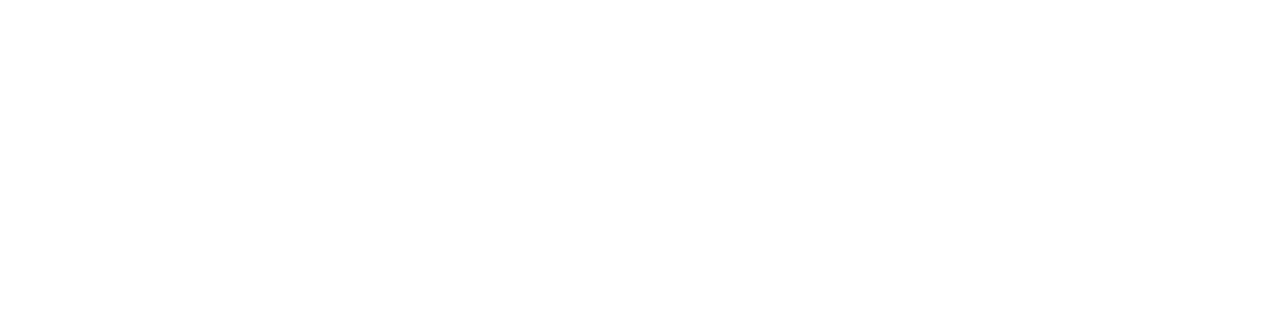
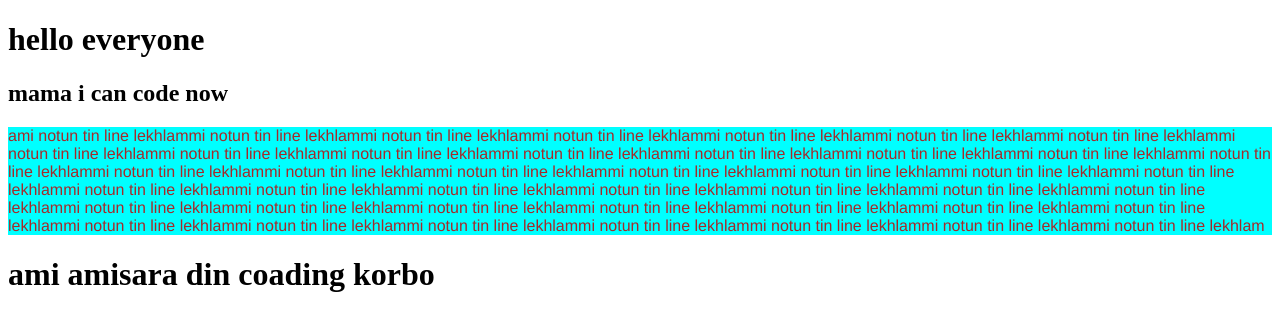
Before and after one commit to shafeen003/My-third-repo, a plain HTML site: page parctice-third-repo.html in a window 1280 px wide. Drawn offline with Linux system fonts and the light colour scheme.

Commit message:
style added

```diff
--- a/parctice-third-repo.html
+++ b/parctice-third-repo.html
@@ -5,8 +5,13 @@
     <meta http-equiv="X-UA-Compatible" content="IE=edge">
     <meta name="viewport" content="width=device-width, initial-scale=1.0">
     <title>practice third repo</title>
+    <link rel="stylesheet" href="style.css">
 </head>
 <body>
-
+    <h1>hello everyone</h1>
+    <h2>mama i can code now </h2>
+    <p>ami notun tin line lekhlammi notun tin line lekhlammi notun tin line lekhlammi notun tin line lekhlammi notun tin line lekhlammi notun tin line lekhlammi notun tin line lekhlammi notun tin line lekhlammi notun tin line lekhlammi notun tin line lekhlammi notun tin line lekhlammi notun tin line lekhlammi notun tin line lekhlammi notun tin line lekhlammi notun tin line lekhlammi notun tin line lekhlammi notun tin line lekhlammi notun tin line lekhlammi notun tin line lekhlammi notun tin line lekhlammi notun tin line lekhlammi notun tin line lekhlammi notun tin line lekhlammi notun tin line lekhlammi notun tin line lekhlammi notun tin line lekhlammi notun tin line lekhlammi notun tin line lekhlammi notun tin line lekhlammi notun tin line lekhlammi notun tin line lekhlammi notun tin line lekhlammi notun tin line lekhlammi notun tin line lekhlammi notun tin line lekhlammi notun tin line lekhlammi notun tin line lekhlammi notun tin line lekhlammi notun tin line lekhlammi notun tin line lekhlammi notun tin line lekhlammi notun tin line lekhlammi notun tin line lekhlam</p>
+    <h1> ami amisara din coading korbo
+    </h1>
 </body>
 </html>
--- /dev/null
+++ b/style.css
@@ -0,0 +1,5 @@
+p{
+    background-color: aqua;
+    color: brown;
+    font-family: 'Franklin Gothic Medium', 'Arial Narrow', Arial, sans-serif;
+}
```
